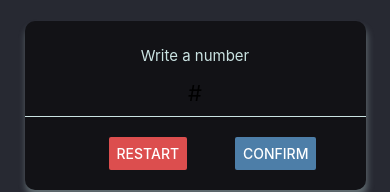
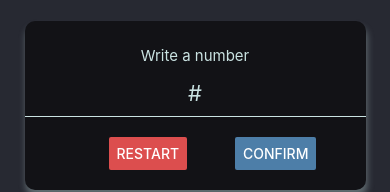
Before and after one commit to Thayrov/GuessingGame, a React Native app: screen / in a window 390 px wide. Shown: the part 421-613 px from the top of the page. Built offline with nearby package versions, Linux system fonts and the light colour scheme.

Commit message:
change names for colors constants and update it in all the project

```diff
--- a/src/components/card/styles.js
+++ b/src/components/card/styles.js
@@ -1,11 +1,11 @@
 import {StyleSheet} from 'react-native';
-import {colors} from '../../constants/themes/colors';
+import {colors} from '../../constants';
 
 export const styles = StyleSheet.create({
 	cardContainer: {
-		backgroundColor: colors.EerieBlack,
+		backgroundColor: colors.PrimaryColor,
 		borderRadius: 10,
-		shadowColor: colors.LightCyan,
+		shadowColor: colors.TextColor,
 		shadowOffset: {
 			width: 1,
 			height: 6,
--- a/src/components/header/styles.js
+++ b/src/components/header/styles.js
@@ -1,15 +1,15 @@
 import {StyleSheet} from 'react-native';
-import {colors} from '../../constants/themes/colors';
+import {colors} from '../../constants';
 
 export const styles = StyleSheet.create({
 	headerContainer: {
 		paddingVertical: 50,
-		backgroundColor: colors.EerieBlack,
+		backgroundColor: colors.PrimaryColor,
 	},
 	headerContent: {
 		textAlign: 'center',
 		fontSize: 32,
 		fontWeight: 'bold',
-		color: colors.LightCyan,
+		color: colors.TextColor,
 	},
 });
--- /dev/null
+++ b/src/constants/index.js
@@ -0,0 +1 @@
+export * from './themes/colors';
--- a/src/constants/themes/colors.js
+++ b/src/constants/themes/colors.js
@@ -1,12 +1,12 @@
-export let colors = {
-	EerieBlack: '#121216',
-	RaisinBlack: '#272932',
-	SteelBlue: '#4d7ea8',
-	LightCyan: '#CAE3E2',
-	LightPeriwinkle: '#c9d2e3',
-	BlackShadows: '#bbb1be',
-	GreyWeb: '#828489',
-	IndianRed: '#DC4E4E',
+export const colors = {
+	PrimaryColor: '#121216', // EerieBlack
+	BGColor: '#272932', // RaisinBlack
+	SecondaryColor: '#4d7ea8', // SteelBlue
+	TextColor: '#CAE3E2', // LightCyan
+	ComplementaryColor1: '#c9d2e3', // LightPeriwinkle
+	ComplementaryColor2: '#bbb1be', // BlackShadows
+	NeutralColor: '#828489', // GreyWeb
+	WarningColor: '#DC4E4E', // IndianRed
 };
 
 //	https://coolors.co/121216-272932-4d7ea8-cae3e2-c9d2e3-bbb1be-828489-dc4e4e
--- a/src/screens/start-game/index.jsx
+++ b/src/screens/start-game/index.jsx
@@ -2,7 +2,7 @@ import {Button, Text, TextInput, View} from "react-native";
 
 import { Card } from "../../components";
 import React from "react";
-import { colors } from "../../constants/themes/colors";
+import { colors } from "../../constants";
 import {styles} from './styles'
 
 export const StartGame = () => {
@@ -15,10 +15,11 @@ export const StartGame = () => {
                 keyboardType="numeric"
                 style={styles.input}
                 placeholder='#'
+                placeholderTextColor={colors.TextColor}
                 />
             <View style={styles.buttonContainer}>
-                <Button title="Restart" onPress={()=>null} color={colors.IndianRed}/>
-                <Button title="Confirm" onPress={()=>null} color={colors.SteelBlue}/>
+                <Button title="Restart" onPress={()=>null} color={colors.WarningColor}/>
+                <Button title="Confirm" onPress={()=>null} color={colors.SecondaryColor}/>
             </View>
             </Card>
 
--- a/src/screens/start-game/styles.js
+++ b/src/screens/start-game/styles.js
@@ -1,16 +1,16 @@
 import {StyleSheet} from 'react-native';
-import {colors} from '../../constants/themes/colors';
+import {colors} from '../../constants';
 
 export const styles = StyleSheet.create({
 	container: {
 		flex: 1,
 		justifyContent: 'center',
 		alignItems: 'center',
-		backgroundColor: colors.RaisinBlack,
+		backgroundColor: colors.BGColor,
 	},
 	title: {
 		fontSize: 24,
-		color: colors.LightCyan,
+		color: colors.TextColor,
 		textAlign: 'center',
 		paddingVertical: 20,
 	},
@@ -22,13 +22,14 @@ export const styles = StyleSheet.create({
 	},
 	label: {
 		fontSize: 15,
-		color: colors.LightCyan,
+		color: colors.TextColor,
 		paddingVertical: 5,
 		textAlign: 'center',
 	},
 	input: {
 		width: '100%',
-		borderBottomColor: colors.LightCyan,
+		color: colors.TextColor,
+		borderBottomColor: colors.TextColor,
 		borderBottomWidth: 1,
 		minWidth: 70,
 		fontSize: 22,
--- a/src/styles.js
+++ b/src/styles.js
@@ -1,9 +1,7 @@
 import {StyleSheet} from 'react-native';
-import {colors} from './constants/themes/colors';
 
 export const styles = StyleSheet.create({
 	container: {
 		flex: 1,
-		backgroundColor: colors.SteelBlue,
 	},
 });
```
